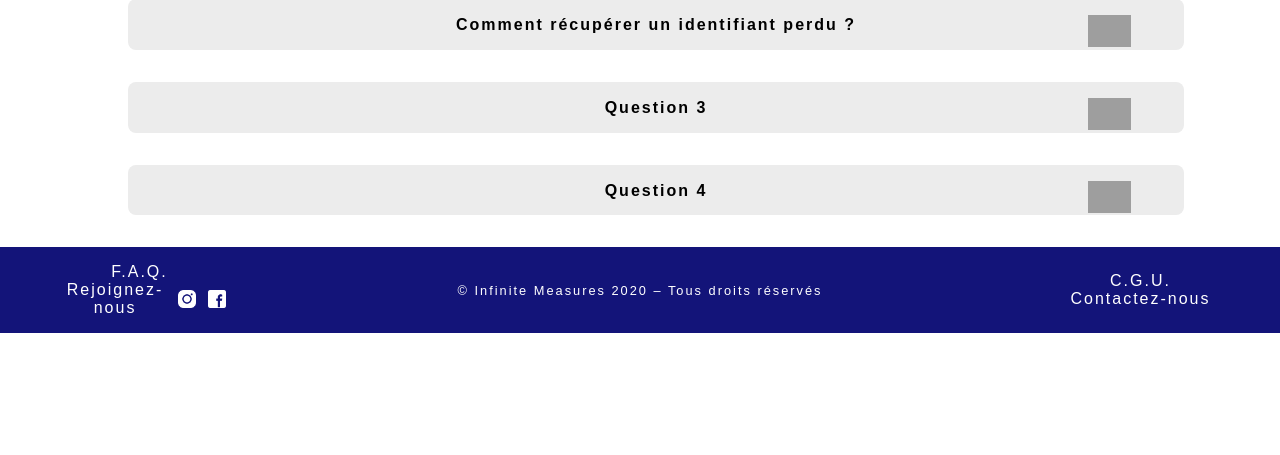
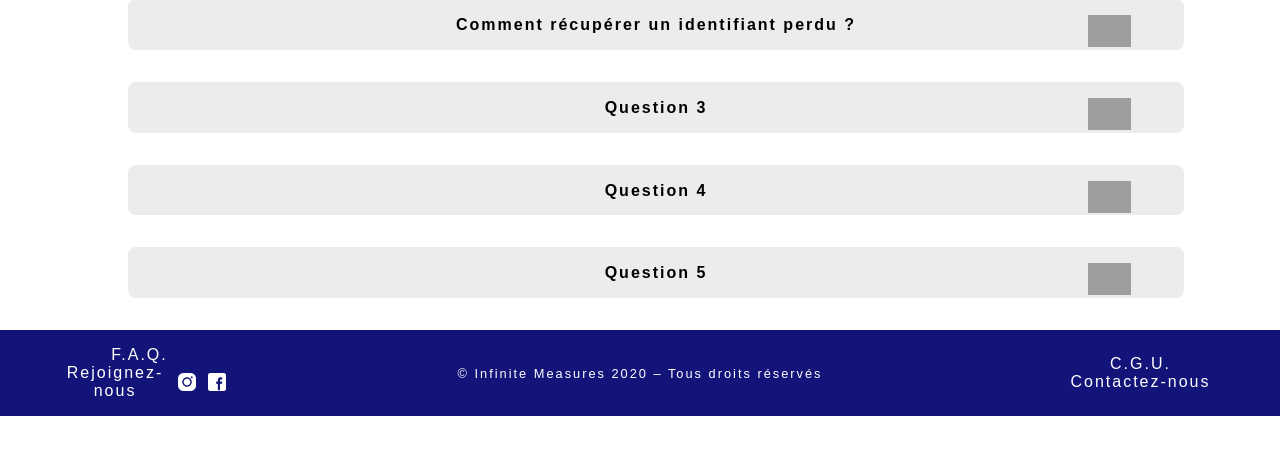
Before and after one commit to DataFly-PrepaFly/Prepafly, a PHP site: page /F.A.Q.php in a window 1280 px wide. Shown: the part 326-781 px from the top of the page. Run offline with PHP 8.4, Linux system fonts and the light colour scheme; some web fonts are replaced; grey boxes are pictures that could not be loaded.

Commit message:
update faq
ajout de la q5

```diff
--- a/F.A.Q.php
+++ b/F.A.Q.php
@@ -78,7 +78,14 @@
                         <p>Réponse 4</p>
                     </div>
                 </div>
-
+                <div class="question">
+                    <div class="visible" onclick="Reponse()">
+                        <a href="#">Question 5 <img class="deroulant" src="images/icons8_plus"></a>
+                    </div>
+                    <div id="deroulant" style="display: none;">
+                        <p>Réponse 5</p>
+                    </div>
+                </div>
             </div>
     </body>
 
```
Also changed, not shown: Profil.php (line endings or trailing spaces).
